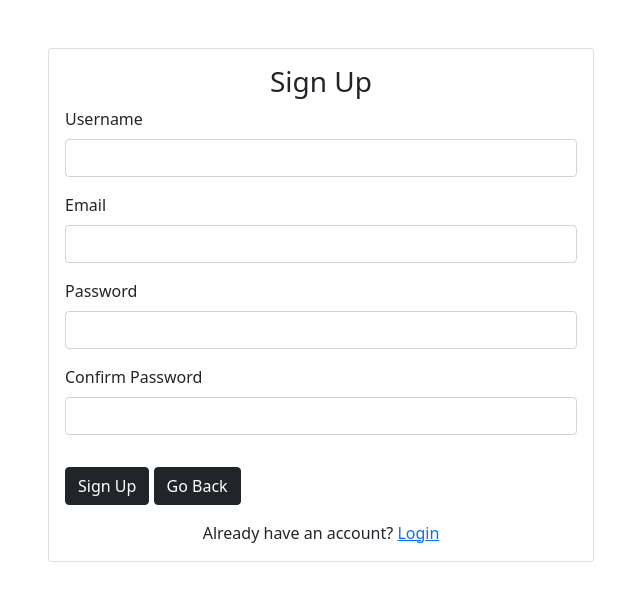
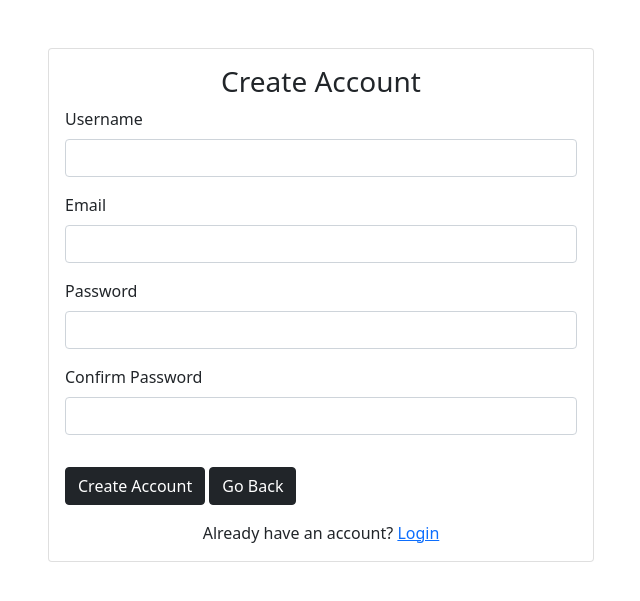
Before and after one commit to LittleChihiro/Photo-Album, a Django app: page /signup/ in a window 1280 px wide. Shown: the top 601 px of the page, without its empty margins (319-959 px from the left). Run offline with Django 4.2, Linux system fonts and the light colour scheme.

Commit message:
Create Account Button

```diff
--- a/photos/templates/photos/home.html
+++ b/photos/templates/photos/home.html
@@ -15,7 +15,7 @@
     {% if user.is_authenticated %}
         <p>Welcome back, {{ user.username }}! Explore amazing photos <a href="{% url 'gallery' %}">here</a>.</p>
     {% else %}
-        <p>New here? <a href="{% url 'signup' %}" class="btn btn-primary">Sign up</a> or <a href="{% url 'login' %}" class="btn btn-secondary">Log in</a> to start sharing your photos.</p>
+        <p>New here? <a href="{% url 'signup' %}" class="btn btn-primary">Create Account</a> or <a href="{% url 'login' %}" class="btn btn-secondary">Log in</a> to start sharing your photos.</p>
     {% endif %}
 
     </div>
--- a/photos/templates/photos/signup.html
+++ b/photos/templates/photos/signup.html
@@ -3,7 +3,7 @@
 <head>
     <meta charset="UTF-8">
     <meta name="viewport" content="width=device-width, initial-scale=1.0">
-    <title>Sign Up</title>
+    <title>Create Account</title>
     <!-- Bootstrap CSS -->
     <link href="https://cdn.jsdelivr.net/npm/bootstrap@5.0.0-beta1/dist/css/bootstrap.min.css" rel="stylesheet">
 </head>
@@ -14,7 +14,7 @@
         <div class="col-md-6">
             <div class="card my-5">
                 <div class="card-body">
-                    <h3 class="card-title text-center">Sign Up</h3>
+                    <h3 class="card-title text-center">Create Account</h3>
 
                     <form method="post" action="{% url 'signup' %}">
                         {% csrf_token %}
@@ -34,7 +34,7 @@
                             <label for="password2" class="form-label">Confirm Password</label>
                             <input type="password" class="form-control" id="password2" name="password2" required>
                         </div>
-                        <button type="submit" class="btn btn-dark">Sign Up</button>
+                        <button type="submit" class="btn btn-dark">Create Account</button>
                         <a href="{% url 'home' %}" class="btn btn-dark my-3">Go Back</a>
 
                     </form>
```
